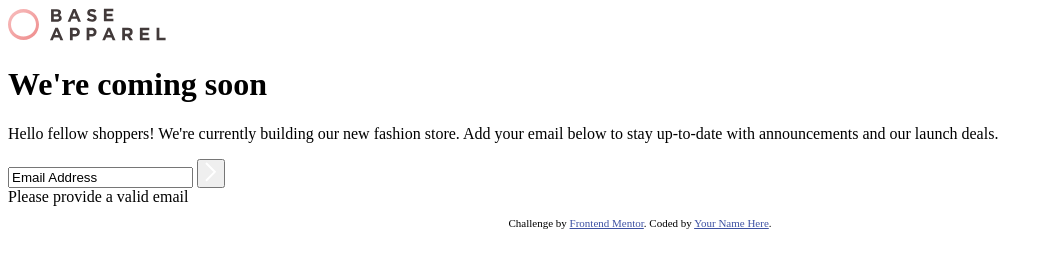
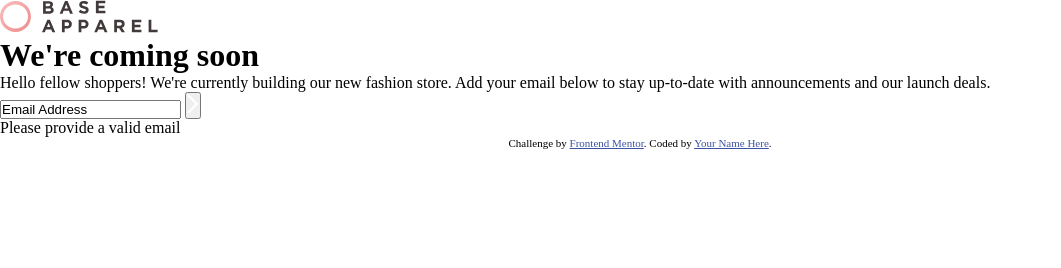
Before and after one commit to IuliiaKonovalova/base-apparel-coming-soon-master, a plain HTML site: page index.html in a window 1280 px wide. Shown: the whole page, without its empty margins (0-1061 px from the left). Drawn offline with Linux system fonts and the light colour scheme.

Commit message:
Add glabal setting for styling

```diff
--- a/assets/css/style.css
+++ b/assets/css/style.css
@@ -13,3 +13,20 @@
   --br: 1.7em;
   --br-elements: 0.8em;
 }
+
+/*------ Global Settings------*/
+*,
+*::before,
+*::after {
+  margin: 0;
+  padding: 0;
+  box-sizing: border-box;
+}
+
+body,
+h1,
+h2,
+p {
+  margin: 0;
+  padding: 0;
+}
```
